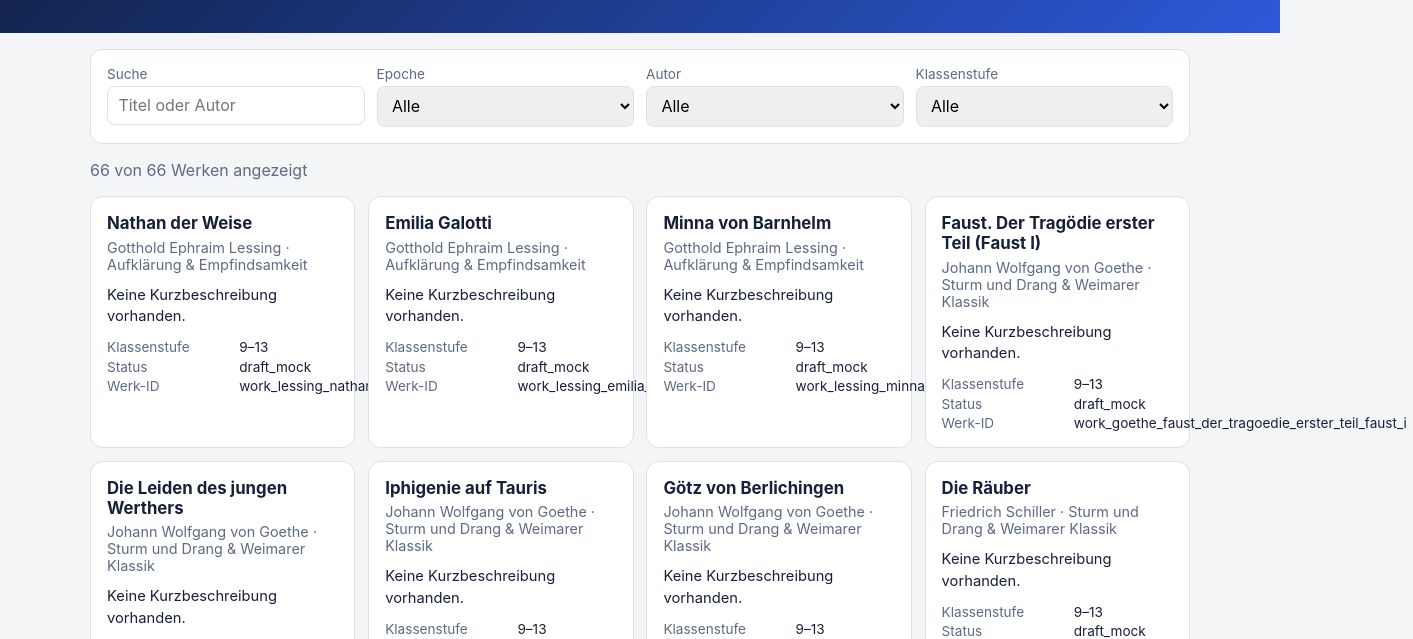
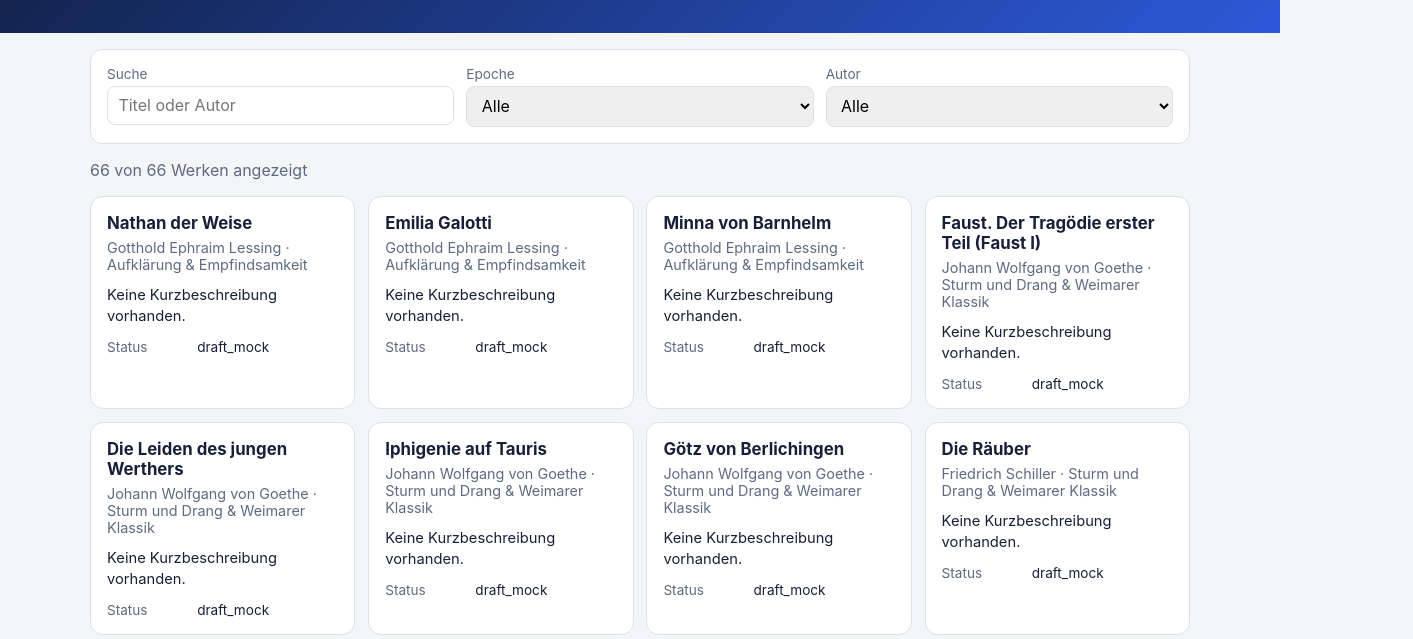
Before and after one commit to Dami-Senpaiii/Lit-Lib, a plain HTML site: page index.html in a window 1280 px wide. Shown: the part 161-800 px from the top of the page, 1413 px wide, since content can reach past the window. Drawn offline with Linux system fonts and the light colour scheme.

Commit message:
Remove Werk-ID and Klassenstufe from library UI

```diff
--- a/index.html
+++ b/index.html
@@ -40,17 +40,6 @@
           </select>
         </div>
 
-        <div class="control-group">
-          <label for="gradeSelect">Klassenstufe</label>
-          <select id="gradeSelect">
-            <option value="">Alle</option>
-            <option value="9">ab Klasse 9</option>
-            <option value="10">ab Klasse 10</option>
-            <option value="11">ab Klasse 11</option>
-            <option value="12">ab Klasse 12</option>
-            <option value="13">ab Klasse 13</option>
-          </select>
-        </div>
       </section>
 
       <section class="summary-row">
--- a/web/app.js
+++ b/web/app.js
@@ -9,7 +9,6 @@ const resultSummary = document.getElementById('resultSummary');
 const searchInput = document.getElementById('searchInput');
 const periodSelect = document.getElementById('periodSelect');
 const authorSelect = document.getElementById('authorSelect');
-const gradeSelect = document.getElementById('gradeSelect');
 const template = document.getElementById('workCardTemplate');
 
 const clean = (value) => String(value ?? '').trim();
@@ -55,8 +54,6 @@ function enrichWork(work) {
     authorName: clean(author?.name || 'Unbekannt'),
     periodName: clean(period?.name || 'Unbekannt'),
     synopsis: clean(work.synopsis || 'Keine Kurzbeschreibung vorhanden.'),
-    gradeMin: Number(work.grade_min) || null,
-    gradeMax: Number(work.grade_max) || null,
   };
 }
 
@@ -64,14 +61,10 @@ function matchesFilters(work) {
   const search = clean(searchInput.value).toLowerCase();
   const selectedAuthor = clean(authorSelect.value);
   const selectedPeriod = clean(periodSelect.value);
-  const minGradeFilter = Number(gradeSelect.value) || null;
 
   if (selectedAuthor && work.authorName !== selectedAuthor) return false;
   if (selectedPeriod && work.periodName !== selectedPeriod) return false;
 
-  if (minGradeFilter && work.gradeMin && work.gradeMin < minGradeFilter) {
-    return false;
-  }
 
   if (!search) return true;
 
@@ -103,9 +96,7 @@ function renderList() {
 
     const details = node.querySelector('.details');
     const fields = [
-      ['Klassenstufe', work.gradeMin && work.gradeMax ? `${work.gradeMin}–${work.gradeMax}` : 'n/a'],
       ['Status', clean(work.status || 'unbekannt')],
-      ['Werk-ID', clean(work.id)],
     ];
 
     for (const [key, value] of fields) {
@@ -131,7 +122,7 @@ async function init() {
     hydrateLookups(authors, periods);
     state.works = works.map(enrichWork);
 
-    [searchInput, authorSelect, periodSelect, gradeSelect].forEach((element) => {
+    [searchInput, authorSelect, periodSelect].forEach((element) => {
       element.addEventListener('input', renderList);
       element.addEventListener('change', renderList);
     });
```
Also changed, not shown: web/index.html (+0 -11 lines).
